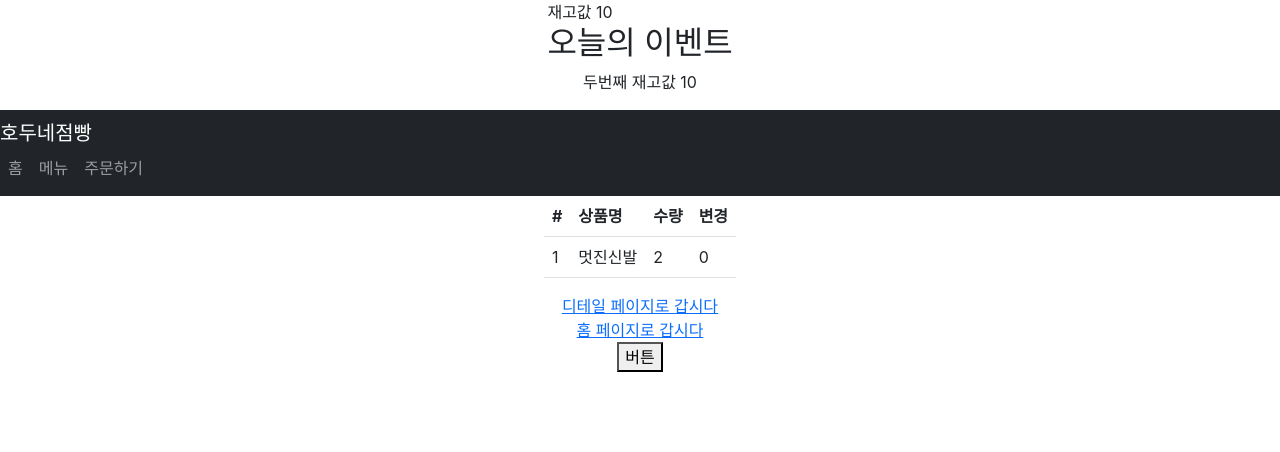
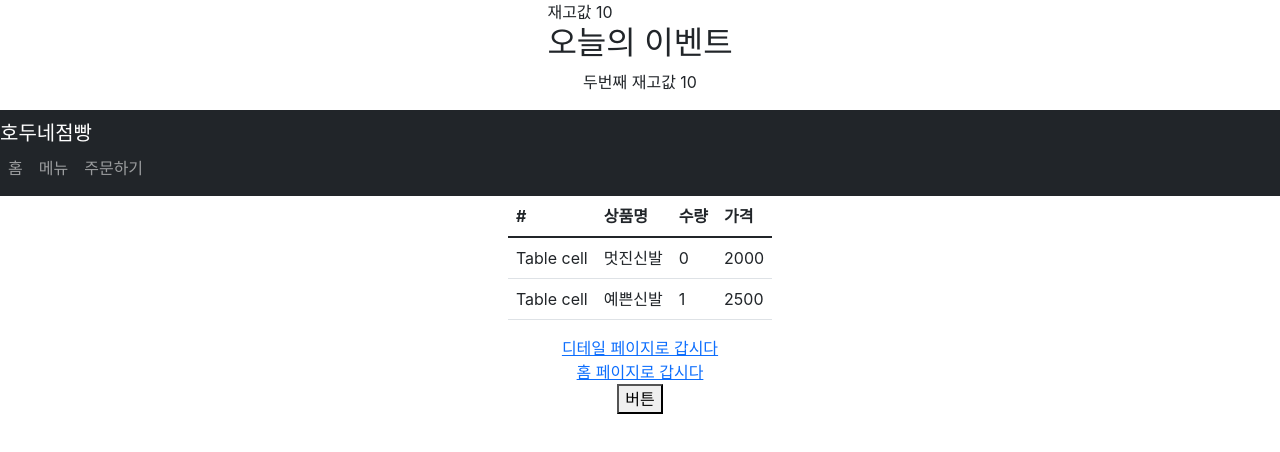
Before and after one commit to eovhdnjawm1/ReactStudy, a React (Create React App) app in the folder Shop/: page /Cart in a window 1280 px wide. Shown: the top 452 px of the page. Built offline with nearby package versions, Linux system fonts and the light colour scheme.

Commit message:
✨ Feat redux Data More Update

```diff
--- a/Shop/src/Cart.js
+++ b/Shop/src/Cart.js
@@ -11,14 +11,24 @@ function Cart(props) {
 						<th>#</th>
 						<th>상품명</th>
 						<th>수량</th>
-						<th>변경</th>
+						<th>가격</th>
 					</tr>
-					<tr>
-						<td>1</td>
-						<td> {props.상품명} </td>
-						<td>{props.state[0].quan}</td>
-						<td>{props.state[0].id}</td>
-					</tr>
+				</tbody>
+
+				<tbody>
+					{
+						props.state.map((a, i) => {
+							return (
+								<tr key={i}>
+									<td> Table cell</td>
+									<td> {a.name}</td>
+									<td> {a.id}</td>
+									<td> {a.quan}</td>
+								</tr>
+							)
+						})
+					}
+
 				</tbody>
 			</Table>
 		</div>
@@ -31,7 +41,7 @@ function CartPage(state) {
 
 		// state는 props 처럼 만들어준다.
 		// state안에 있는 데이터를 다 state로 받아주세요
-		상품명 : state[0].name,
+		상품명: state[0].name,
 	}
 }
 export default connect(CartPage)(Cart);
--- a/Shop/src/index.js
+++ b/Shop/src/index.js
@@ -12,7 +12,12 @@ let store = createStore(() => {
     {
       id: 0,
       name: '멋진신발',
-      quan : 2,
+      quan : 2000,
+    },
+    {
+      id: 1,
+      name: '예쁜신발',
+      quan : 2500,
     }
   ]
 })
```
